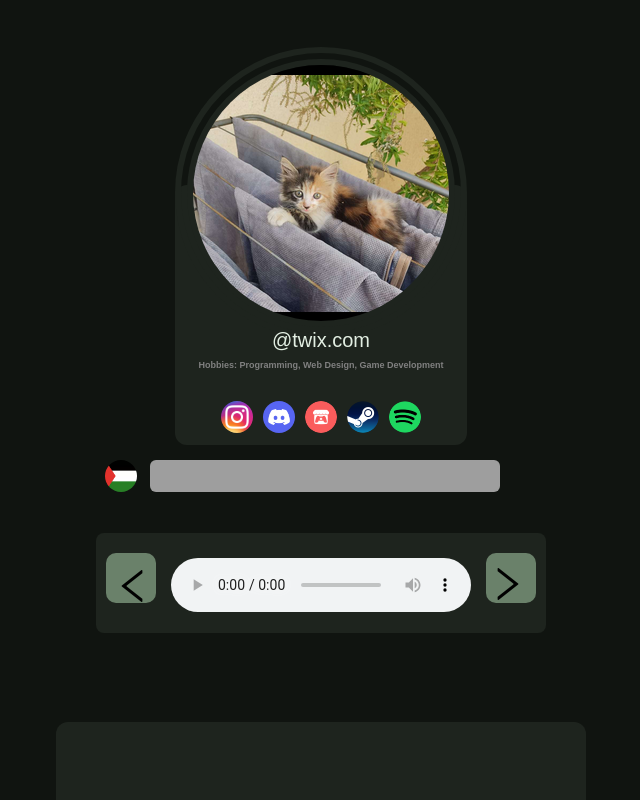
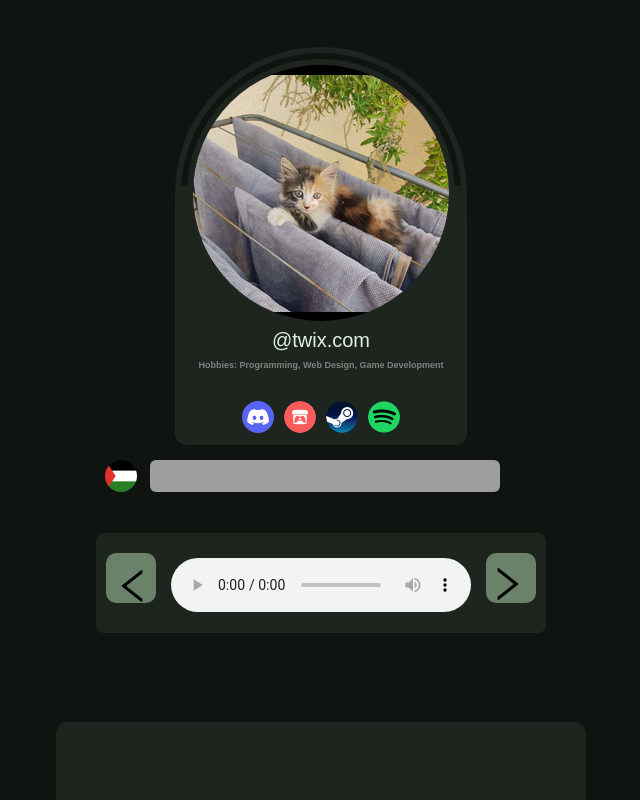
Before and after one commit to twix-ps/old, a plain HTML site: page index.html in a window 1280 px wide. Shown: the top 800 px of the page, without its empty margins (319-959 px from the left). Drawn offline with Linux system fonts and the light colour scheme; grey boxes are pictures that could not be loaded.

```diff
--- a/index.html
+++ b/index.html
@@ -21,7 +21,6 @@
                     <p class="avatarText">@twix.com</p>
                     <h6 class="secondaryText">Hobbies: Programming, Web Design, Game Development</h6>
                     <div class="socialsGrid">
-                        <a href="https://www.instagram.com/lefttwixbar_/" target="_blank"><img class="social instagram" src="resources/insta.png" id="instagram"></a>
                         <a href="https://discordapp.com/users/296658677203468288" target="_blank"><img class="social" src="resources/discord.webp" id="discord"></a>
                         <a href="https://hyteq.itch.io/" target="_blank"><img class="social itchio" src="resources/itchio.png" id="itchio"></a>
                         <a href="https://steamcommunity.com/id/twixBars/" target="_blank"><img class="social steam" src="resources/steam.png" id="steam"></a>
--- a/styles.css
+++ b/styles.css
@@ -5,6 +5,10 @@
     --secondary: #1e241e;
     --accent: #7c937b;
     background-color: var(--background);
+}
+
+html {
+    scroll-behavior: smooth;
 }
 
 body {
```
